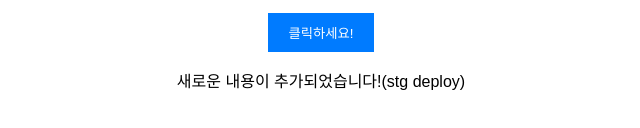
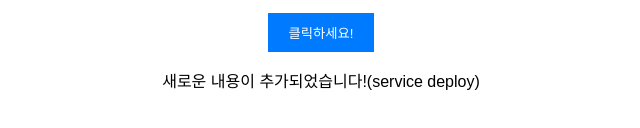
Before and after one commit to nayupuel/multimodal, a plain HTML site: page index.html in a window 1280 px wide. Shown: the part 144-272 px from the top of the page, 319-959 px from the left. Drawn offline with Linux system fonts and the light colour scheme.

```diff
--- a/index.html
+++ b/index.html
@@ -11,6 +11,6 @@
     <p>이것은 저의 첫 번째 프로젝트입니다.</p>
     <button id="myButton">클릭하세요!</button>
     <script src="script.js"></script>
-    <p>새로운 내용이 추가되었습니다!(stg deploy)</p>
+    <p>새로운 내용이 추가되었습니다!(service deploy)</p>
 </body>
 </html>
```
